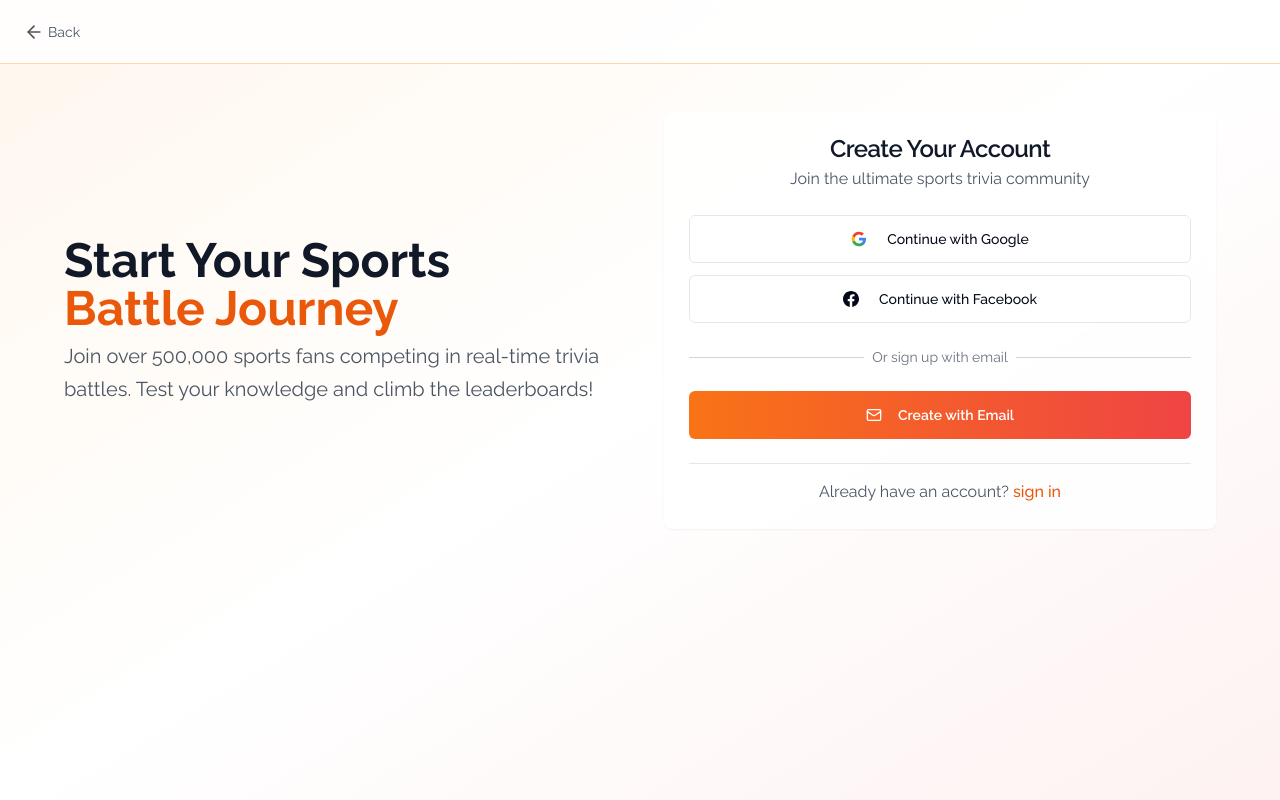
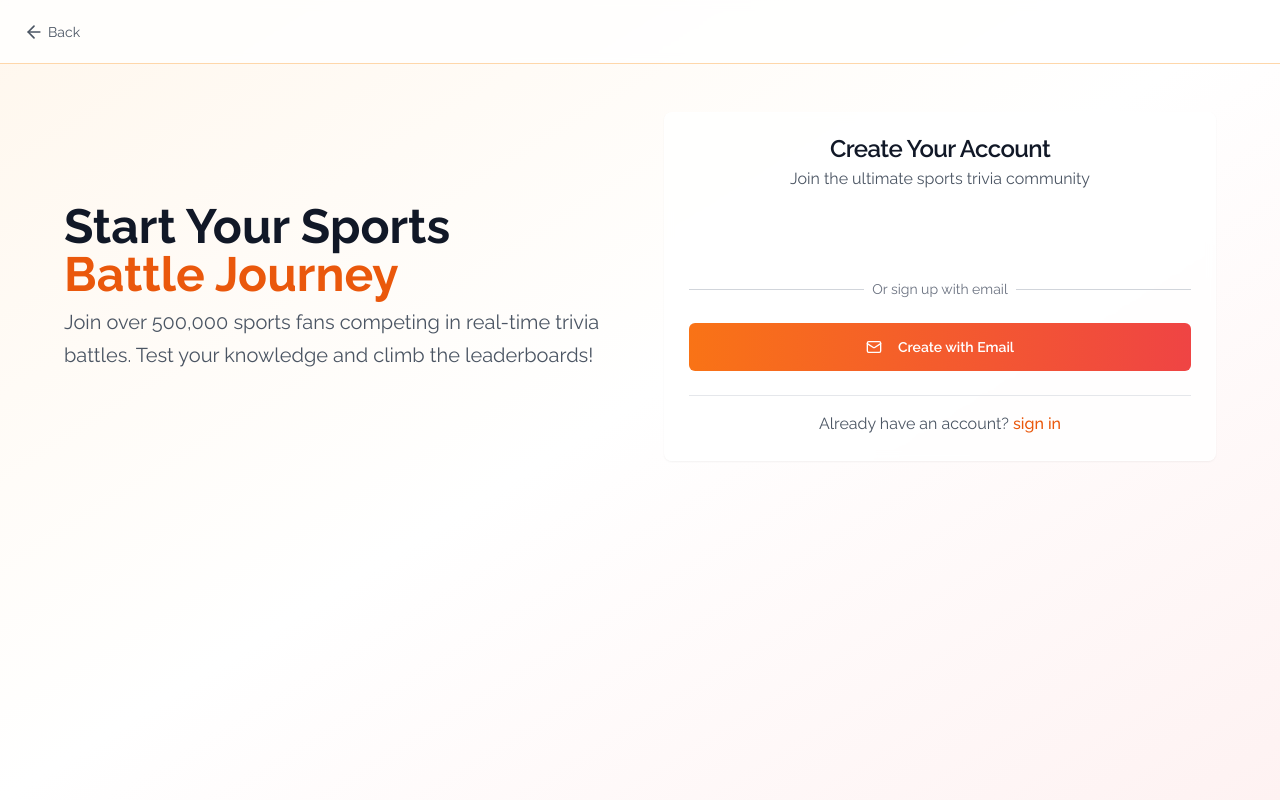
Before and after one commit to kodzimk/head2head, a React (Vite) app: page /sign-up in a window 1280 px wide. Built offline with nearby package versions, Linux system fonts and the light colour scheme.

Commit message:
adding google sign up and sign in

```diff
--- a/package.json
+++ b/package.json
@@ -21,6 +21,7 @@
     "@radix-ui/react-slot": "^1.2.3",
     "@radix-ui/react-switch": "^1.1.5",
     "@radix-ui/react-tabs": "^1.1.12",
+    "@react-oauth/google": "^0.12.2",
     "axios": "^1.9.0",
     "class-variance-authority": "^0.7.1",
     "lucide-react": "^0.514.0",
--- a/src/app/main.tsx
+++ b/src/app/main.tsx
@@ -1,9 +1,12 @@
 import { createRoot } from 'react-dom/client'
 import { BrowserRouter } from 'react-router-dom'
 import App from './App.tsx'
+import { GoogleOAuthProvider } from '@react-oauth/google'
 
 createRoot(document.getElementById('root')!).render(
     <BrowserRouter>
+    <GoogleOAuthProvider clientId={import.meta.env.VITE_CLIENT_ID}>
         <App />
+    </GoogleOAuthProvider>
     </BrowserRouter>
 )
--- a/src/modules/sign-in/sign-in.tsx
+++ b/src/modules/sign-in/sign-in.tsx
@@ -9,6 +9,7 @@ import { Checkbox } from "../../shared/ui/checkbox"
 import { Eye, EyeOff, Mail, Lock, ArrowRight, ArrowLeft } from "lucide-react"
 import { Link, useNavigate } from "react-router-dom"
 import axios from "axios"
+import { GoogleLogin } from '@react-oauth/google'
 
 
 export default function SignInPage() {
@@ -120,34 +121,19 @@ export default function SignInPage() {
                 <CardContent className="space-y-6">
                   {/* Social Sign In */}
                   <div className="space-y-3">
-                    <Button variant="outline" className="w-full h-12 border-gray-300 hover:bg-gray-50" type="button">
-                      <svg className="w-5 h-5 mr-3" viewBox="0 0 24 24">
-                        <path
-                          fill="#4285F4"
-                          d="M22.56 12.25c0-.78-.07-1.53-.2-2.25H12v4.26h5.92c-.26 1.37-1.04 2.53-2.21 3.31v2.77h3.57c2.08-1.92 3.28-4.74 3.28-8.09z"
-                        />
-                        <path
-                          fill="#34A853"
-                          d="M12 23c2.97 0 5.46-.98 7.28-2.66l-3.57-2.77c-.98.66-2.23 1.06-3.71 1.06-2.86 0-5.29-1.93-6.16-4.53H2.18v2.84C3.99 20.53 7.7 23 12 23z"
-                        />
-                        <path
-                          fill="#FBBC05"
-                          d="M5.84 14.09c-.22-.66-.35-1.36-.35-2.09s.13-1.43.35-2.09V7.07H2.18C1.43 8.55 1 10.22 1 12s.43 3.45 1.18 4.93l2.85-2.22.81-.62z"
-                        />
-                        <path
-                          fill="#EA4335"
-                          d="M12 5.38c1.62 0 3.06.56 4.21 1.64l3.15-3.15C17.45 2.09 14.97 1 12 1 7.7 1 3.99 3.47 2.18 7.07l3.66 2.84c.87-2.6 3.3-4.53 6.16-4.53z"
-                        />
-                      </svg>
-                      Continue with Google
-                    </Button>
-
-                    <Button variant="outline" className="w-full h-12 border-gray-300 hover:bg-gray-50" type="button">
-                      <svg className="w-5 h-5 mr-3" fill="currentColor" viewBox="0 0 24 24">
-                        <path d="M24 12.073c0-6.627-5.373-12-12-12s-12 5.373-12 12c0 5.99 4.388 10.954 10.125 11.854v-8.385H7.078v-3.47h3.047V9.43c0-3.007 1.792-4.669 4.533-4.669 1.312 0 2.686.235 2.686.235v2.953H15.83c-1.491 0-1.956.925-1.956 1.874v2.25h3.328l-.532 3.47h-2.796v8.385C19.612 23.027 24 18.062 24 12.073z" />
-                      </svg>
-                      Continue with Facebook
-                    </Button>
+                    <GoogleLogin
+                      onSuccess={() => {
+                        navigate("/dashboard");
+                      }}
+                      onError={() => {
+                        console.log('Login Failed');
+                      }}
+                      useOneTap
+                      theme="filled_blue"
+                      shape="rectangular"
+                      text="continue_with"
+                      width="100%"
+                    />
                   </div>
 
                   <div className="relative">
--- a/src/modules/sign-up/sign-up.tsx
+++ b/src/modules/sign-up/sign-up.tsx
@@ -3,6 +3,8 @@ import { Button } from "../../shared/ui/button"
 import { Card, CardContent, CardHeader, CardTitle } from "../../shared/ui/card"
 import { Mail, ArrowLeft } from "lucide-react"
 import { Link, useNavigate } from "react-router-dom"
+import { GoogleLogin } from '@react-oauth/google'
+import axios from "axios"
 
 export default function SignUpPage() {
   const navigate = useNavigate();
@@ -56,34 +58,55 @@ export default function SignUpPage() {
                 <CardContent className="space-y-6">
                   {/* Social Sign Up */}
                   <div className="space-y-3">
-                    <Button variant="outline" className="w-full h-12 border-gray-300 hover:bg-gray-50" type="button">
-                      <svg className="w-5 h-5 mr-3" viewBox="0 0 24 24">
-                        <path
-                          fill="#4285F4"
-                          d="M22.56 12.25c0-.78-.07-1.53-.2-2.25H12v4.26h5.92c-.26 1.37-1.04 2.53-2.21 3.31v2.77h3.57c2.08-1.92 3.28-4.74 3.28-8.09z"
-                        />
-                        <path
-                          fill="#34A853"
-                          d="M12 23c2.97 0 5.46-.98 7.28-2.66l-3.57-2.77c-.98.66-2.23 1.06-3.71 1.06-2.86 0-5.29-1.93-6.16-4.53H2.18v2.84C3.99 20.53 7.7 23 12 23z"
-                        />
-                        <path
-                          fill="#FBBC05"
-                          d="M5.84 14.09c-.22-.66-.35-1.36-.35-2.09s.13-1.43.35-2.09V7.07H2.18C1.43 8.55 1 10.22 1 12s.43 3.45 1.18 4.93l2.85-2.22.81-.62z"
-                        />
-                        <path
-                          fill="#EA4335"
-                          d="M12 5.38c1.62 0 3.06.56 4.21 1.64l3.15-3.15C17.45 2.09 14.97 1 12 1 7.7 1 3.99 3.47 2.18 7.07l3.66 2.84c.87-2.6 3.3-4.53 6.16-4.53z"
-                        />
-                      </svg>
-                      Continue with Google
-                    </Button>
+                    <GoogleLogin
+                      onSuccess={(credentialResponse) => {
+                        if (!credentialResponse.credential) {
+                          return;
+                        }
 
-                    <Button variant="outline" className="w-full h-12 border-gray-300 hover:bg-gray-50" type="button">
-                      <svg className="w-5 h-5 mr-3" fill="currentColor" viewBox="0 0 24 24">
-                        <path d="M24 12.073c0-6.627-5.373-12-12-12s-12 5.373-12 12c0 5.99 4.388 10.954 10.125 11.854v-8.385H7.078v-3.47h3.047V9.43c0-3.007 1.792-4.669 4.533-4.669 1.312 0 2.686.235 2.686.235v2.953H15.83c-1.491 0-1.956.925-1.956 1.874v2.25h3.328l-.532 3.47h-2.796v8.385C19.612 23.027 24 18.062 24 12.073z" />
-                      </svg>
-                      Continue with Facebook
-                    </Button>
+                        const decodedToken = JSON.parse(atob(credentialResponse.credential.split('.')[1]));
+                        // Try to sign up first
+                        axios.post("http://127.0.0.1:8000/user/signup", {
+                          email: decodedToken.email,
+                          username: decodedToken.email,
+                          password: credentialResponse.credential,
+                        }, {
+                          headers: {
+                            'Content-Type': 'application/json',
+                            'accept': 'application/json'
+                          }
+                        })
+                        .then(response => {
+                          console.log('Signup successful:', response.data);
+                          navigate("/dashboard");
+                        })
+                        .catch(error => {
+                          axios.post("http://127.0.0.1:8000/user/signin", {
+                            email: decodedToken.email,
+                            password: credentialResponse.credential,
+                          }, {
+                            headers: {
+                              'Content-Type': 'application/json',
+                              'accept': 'application/json'
+                            }
+                          })
+                          .then(response => {
+                            navigate("/dashboard");
+                          })
+                          .catch(signinError => {
+
+                          });
+                        });
+                      }}
+                      onError={() => {
+
+                      }}
+                      useOneTap
+                      theme="filled_blue"
+                      shape="rectangular"
+                      text="continue_with"
+                      width="100%"
+                    />
                   </div>
 
                   <div className="relative">
--- a/src/modules/sign-up/signup-email.tsx
+++ b/src/modules/sign-up/signup-email.tsx
@@ -74,7 +74,6 @@ export default function EmailSignUpPage() {
   const handleSubmit = (e: React.FormEvent) => {
     e.preventDefault()
     if (!canSubmit()) {
-      console.log("Form validation failed")
       return
     }
 
```
Also changed, not shown: 2 other files (tests, documents, lock files or other folders).
